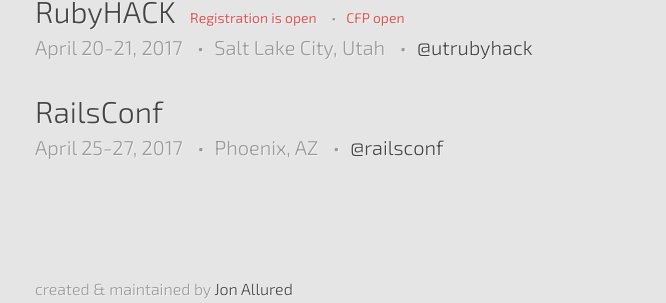
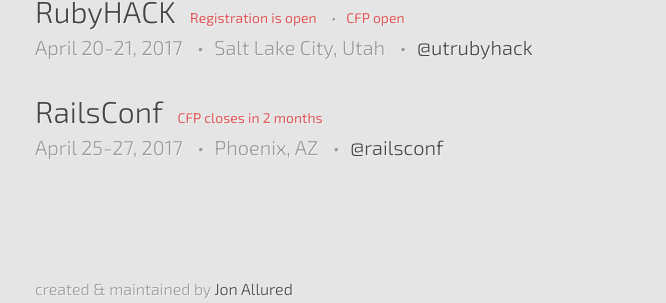
Before and after one commit to ruby-conferences/ruby-conferences.github.io, a Jekyll site: the page built from index.html, in a window 1280 px wide. Shown: the part 1369-1672 px from the top of the page, without its empty margins (205-871 px from the left). Built offline with Jekyll 4.4.1, drawn with Linux system fonts in a browser that asks for light colours.

Commit message:
Add deadline for RailsConf CFP

```diff
--- a/_data/current.yml
+++ b/_data/current.yml
@@ -75,3 +75,5 @@
   dates: "April 25-27, 2017"
   url: http://www.railsconf.com/
   twitter: railsconf
+  cfp_phrase: CFP closes
+  cfp_date: "January 20, 2017"
```
